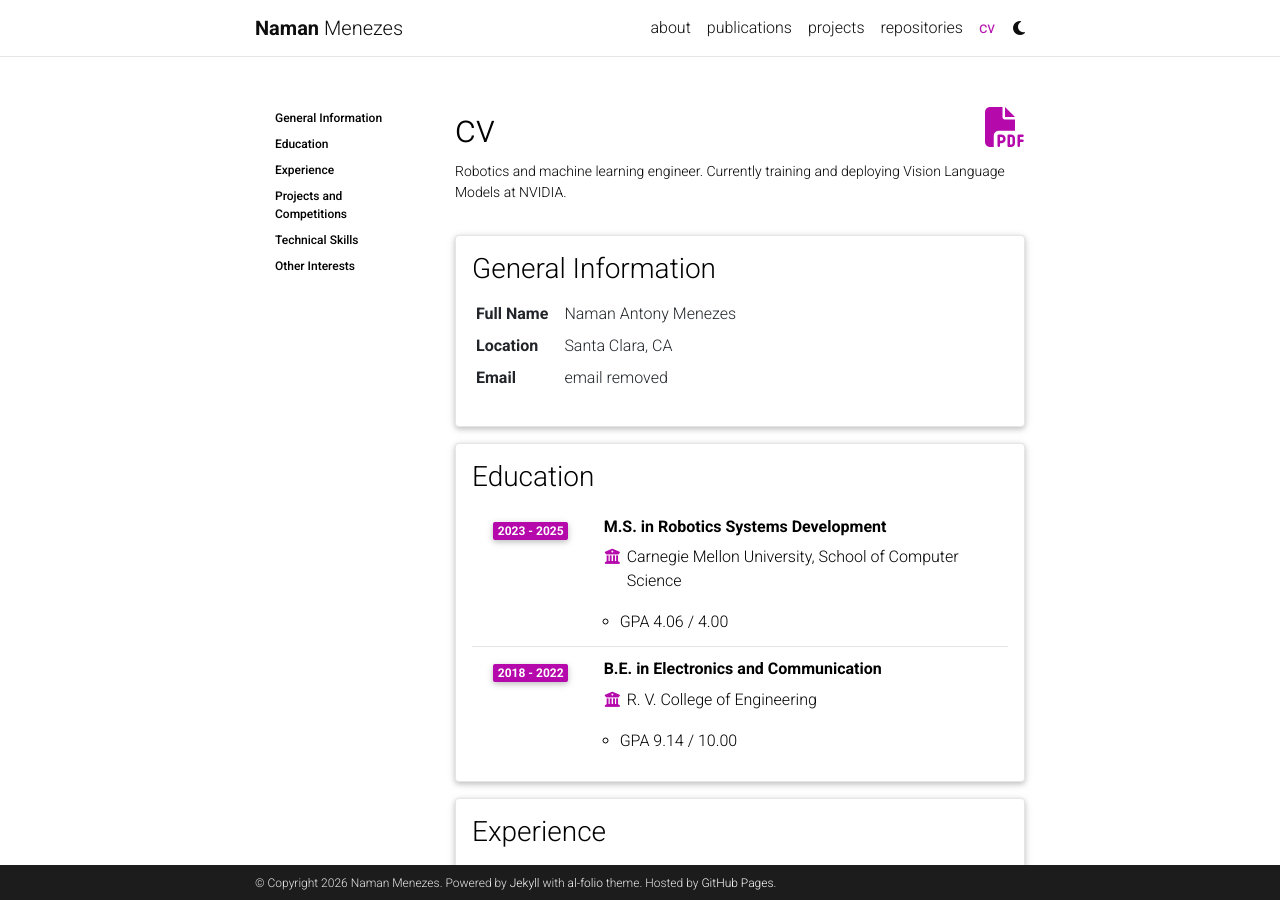
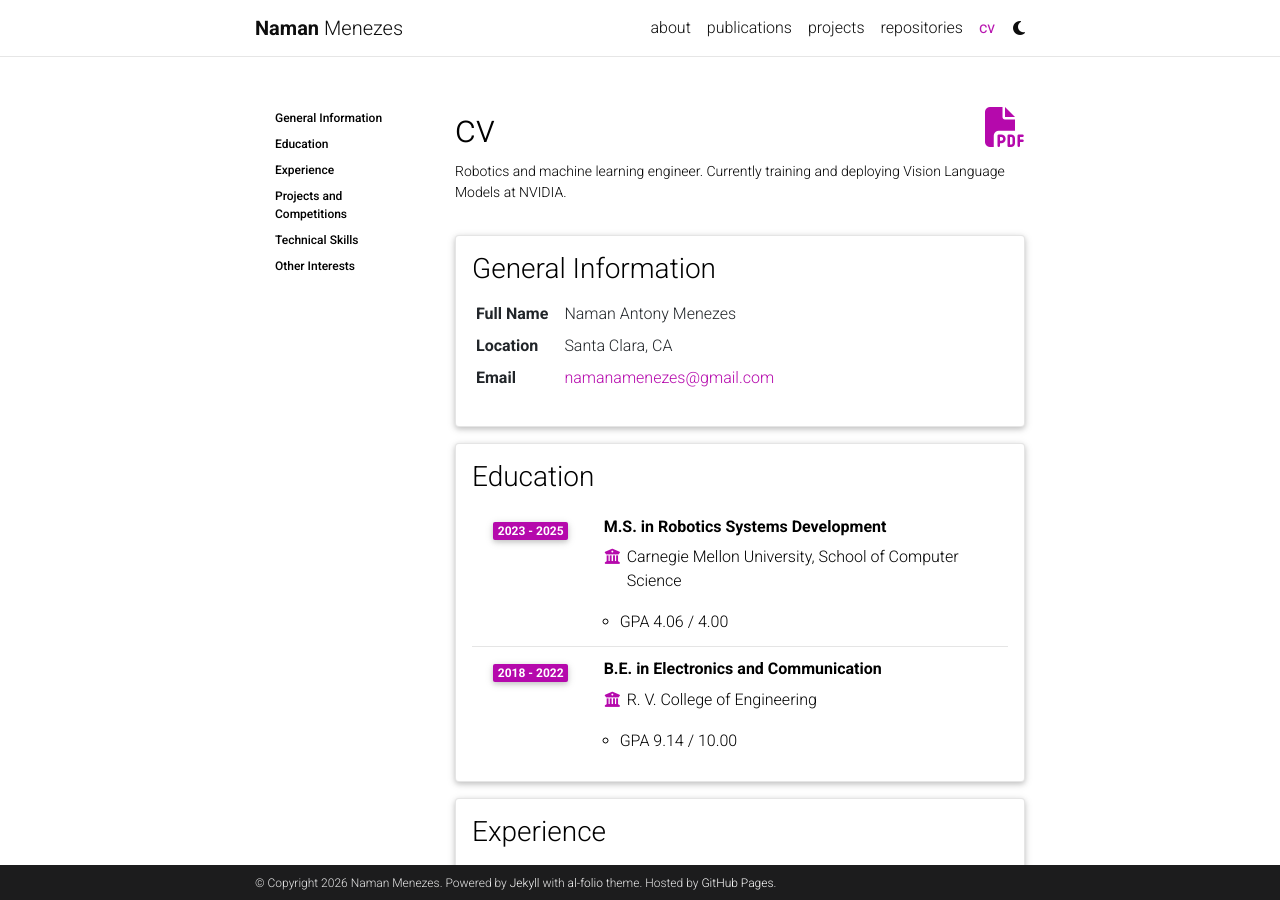
Before and after one commit to Mnzs1701/Mnzs1701.github.io, a Jekyll site: the page built from _pages/cv.md, in a window 1280 px wide and 900 px high. Built offline with Jekyll 4.4.1, drawn with Linux system fonts in a browser that asks for light colours; full-size pictures stand in for the smaller copies a plugin makes; comment, search, counter and statistics services are not loaded; a style sheet for code colours, icons or effects is not loaded.

Commit message:
Obfuscate email address to keep it away from scrapers
Co-Authored-By: Claude Opus 5.5 <noreply@anthropic.com>

```diff
--- a/_config.yml
+++ b/_config.yml
@@ -6,7 +6,7 @@ title: blank # the website title (if blank, full name will be used instead)
 first_name: Naman
 middle_name:
 last_name: Menezes
-email: [email removed]
+email_encoded: bW9jLmxpYW1nQHNlemVuZW1hbmFtYW4= # base64 of the reversed address; decoded in the browser by assets/js/email.js
 description: > # the ">" symbol means to ignore newlines until "footer_text:"
   Software Engineer at NVIDIA. Robotics, Vision Language Models and large scale inference.
 footer_text: >
--- a/_data/cv.yml
+++ b/_data/cv.yml
@@ -6,7 +6,7 @@
     - name: Location
       value: Santa Clara, CA
     - name: Email
-      value: [email removed]
+      email_encoded: bW9jLmxpYW1nQHNlemVuZW1hbmFtYW4=
 
 - title: Education
   type: time_table
--- a/_includes/cv/map.html
+++ b/_includes/cv/map.html
@@ -4,6 +4,9 @@
         <td class="p-1 pr-2 font-weight-bold"><b>{{ content.name }}</b></td>
         {% if content.value %}
         <td class="p-1 pl-2 font-weight-light text">{{ content.value }}</td>
+        {% endif %}
+        {% if content.email_encoded %}
+        <td class="p-1 pl-2 font-weight-light text"><a href="#" data-email="{{ content.email_encoded }}" data-email-text>[enable JavaScript to view email]</a></td>
         {% endif %}
         {% if content.links %}
         <td class="p-1 pl-2 font-weight-light text">
--- a/_includes/scripts/misc.html
+++ b/_includes/scripts/misc.html
@@ -23,3 +23,4 @@
   <script src="{{ '/assets/js/no_defer.js' | relative_url | bust_file_cache }}"></script>
   <script defer src="{{ '/assets/js/common.js' | relative_url | bust_file_cache }}"></script>
   <script defer src="{{ '/assets/js/copy_code.js' | relative_url | bust_file_cache }}" type="text/javascript"></script>
+  <script defer src="{{ '/assets/js/email.js' | relative_url | bust_file_cache }}"></script>
--- a/_includes/social.html
+++ b/_includes/social.html
@@ -1,5 +1,5 @@
-            {%- if site.email -%}
-            <a href="mailto:{{ site.email | encode_email }}" title="email"><i class="fa-solid fa-envelope"></i></a>
+            {%- if site.email_encoded -%}
+            <a href="#" data-email="{{ site.email_encoded }}" title="email"><i class="fa-solid fa-envelope"></i></a>
             {% endif %}
             {%- if site.telegram_username -%}
             <a href="https://telegram.me/{{ site.telegram_username }}" title="telegram"><i class="fa-brands fa-telegram"></i></a>
--- /dev/null
+++ b/assets/js/email.js
@@ -0,0 +1,9 @@
+// Decode obfuscated email addresses (base64 of the reversed address) so the
+// plaintext never appears in the HTML source scraped by bots.
+document.addEventListener("DOMContentLoaded", function () {
+  document.querySelectorAll("[data-email]").forEach(function (el) {
+    var email = atob(el.getAttribute("data-email")).split("").reverse().join("");
+    el.setAttribute("href", "mailto:" + email);
+    if (el.hasAttribute("data-email-text")) el.textContent = email;
+  });
+});
```
